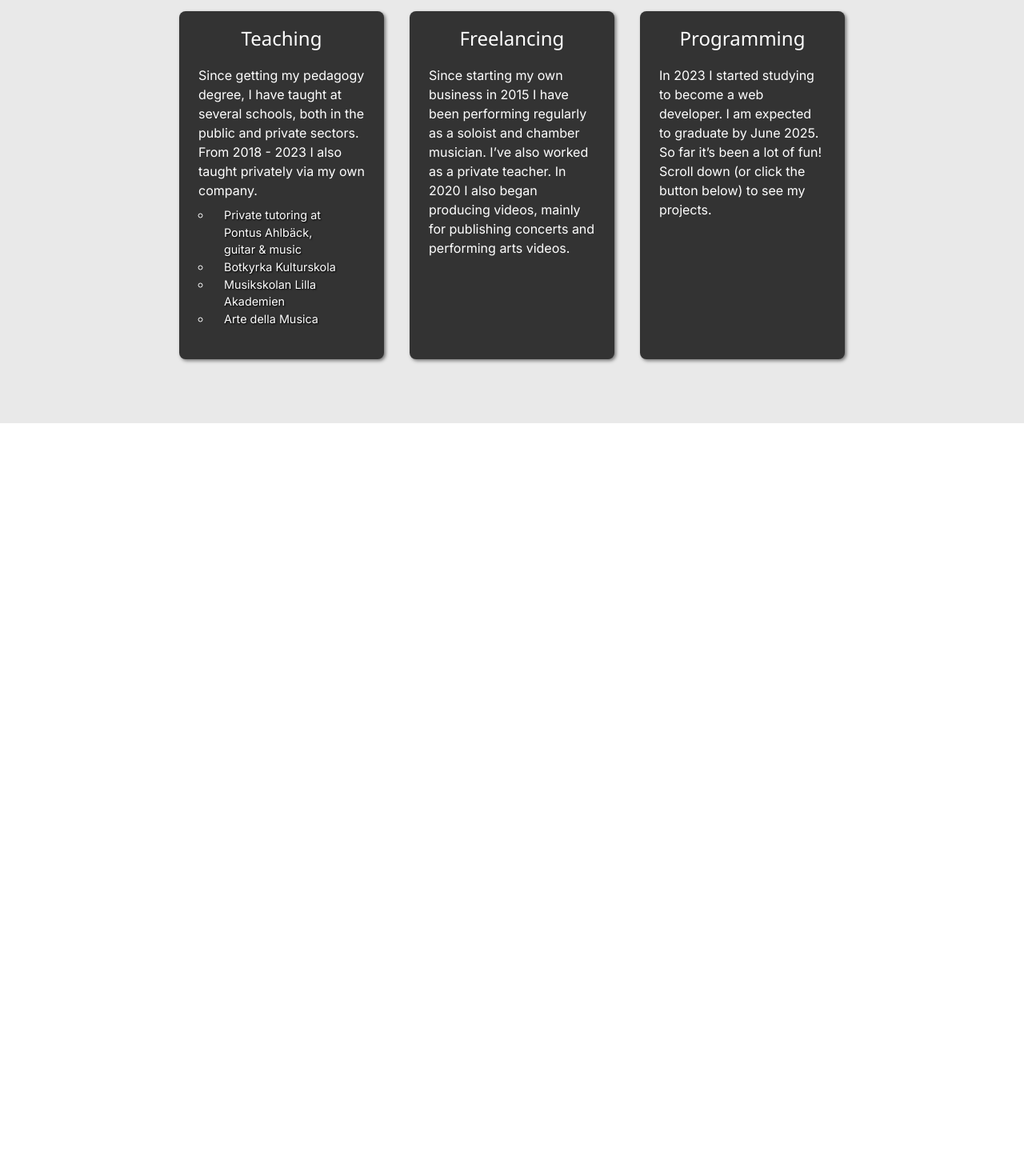
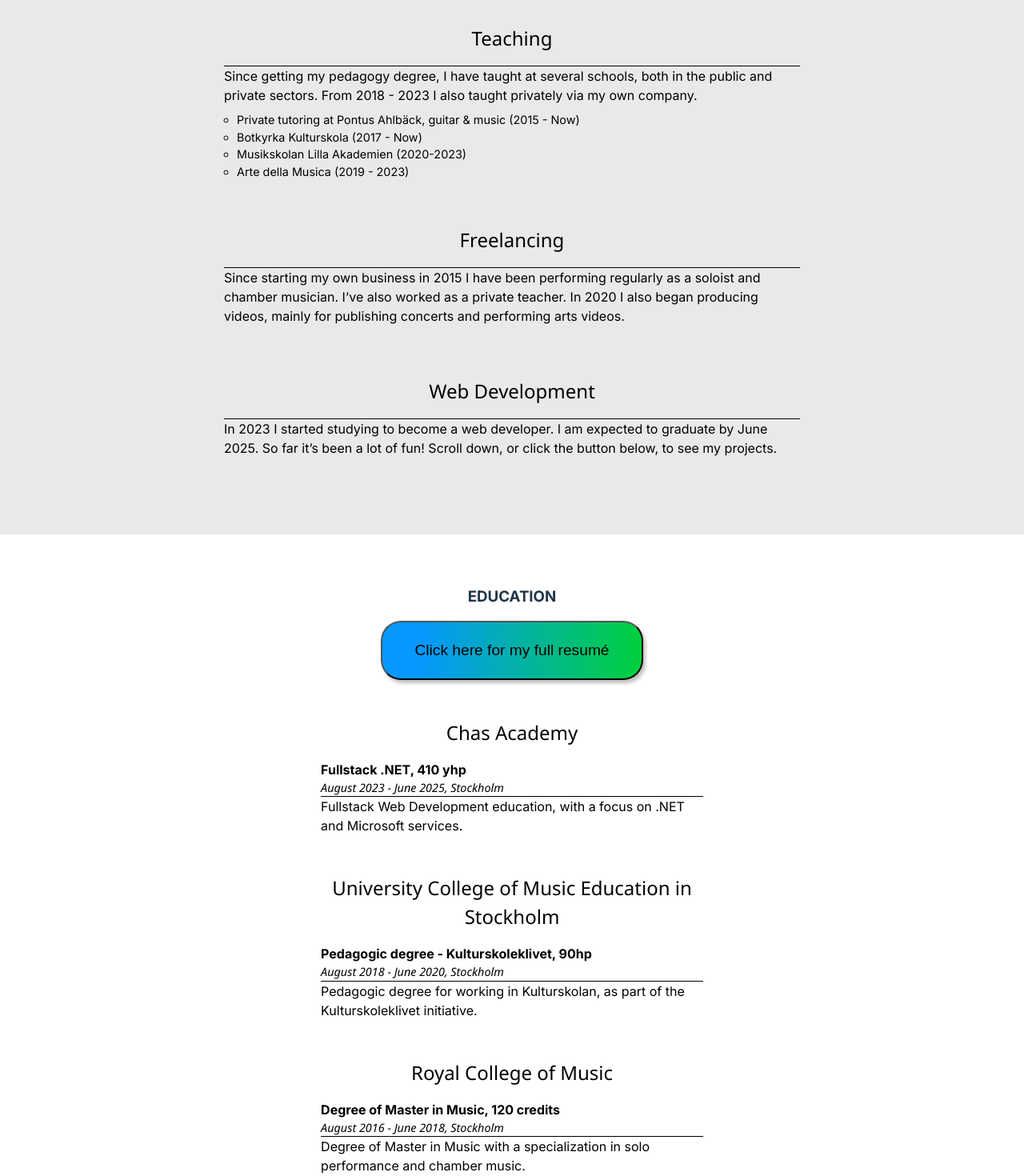
Before and after one commit to PAhlback/cvsida-scroll, a React (Vite) app in the folder cvsida-scroll-react/: page / in a window 1280 px wide. Shown: the part 1880-3350 px from the top of the page at 80% size. Before the commit the page ends 2409 px from the top, so only its background shows below. Built offline with nearby package versions, Linux system fonts and the light colour scheme.

Commit message:
Update education cards, finish education component under resumé

```diff
--- /dev/null
+++ b/cvsida-scroll-react/src/components/EducationCard.jsx
@@ -0,0 +1,26 @@
+import React from 'react'
+
+import Data from '../data/education-card-data.json'
+
+import './ExperienceCard.css'
+
+const EducationCard = () => {
+  return (
+    <>
+        {
+            Data.map((d) => {
+                return(
+                    <article className='experience-card education-card' key={d.programName}>
+                        <h3 className='exp-head'>{d.nameOfSchool}</h3>
+                        <h5 className='program-name'>{d.programName}, {d.credits}</h5>
+                        <h6 className='program-dur'>{d.duration}, {d.location}</h6>
+                        <p className='exp-desc'>{d.description}</p>
+                    </article>
+                )
+            })
+        }
+    </>
+  )
+}
+
+export default EducationCard
--- a/cvsida-scroll-react/src/components/ExperienceCard.css
+++ b/cvsida-scroll-react/src/components/ExperienceCard.css
@@ -1,11 +1,8 @@
 .experience-card {
-    max-width: 20%;
-    padding: 1rem 1.5rem 2rem;
-    box-shadow: 2px 2px 4px rgb(114, 114, 114);
-    background-color: #333;
-    color: white;
+    max-width: 60%;
+    padding: 1rem 1.5rem 0;
+    color: black;
     margin: 1rem 1rem;
-    border-radius: 8px;
 }
 
 .exp-head {
@@ -16,9 +13,9 @@
     font-weight: 400;
 }
 
-/* .exp-desc {
-
-} */
+.exp-desc {
+    border-top: 1px solid black;
+}
 
 .exp-list {
     display: flex;
@@ -28,3 +25,18 @@
     padding-left: 1rem;
     font-size: 0.9rem;
 }
+
+.program-name {
+    font-size: 1rem;
+
+}
+.program-dur {
+    font-size: 0.9rem;
+    font-family: 'Segoe UI', Tahoma, Geneva, Verdana, sans-serif;
+    font-style: italic;
+    font-weight: 400;
+}
+
+.education-card {
+    max-width: 70%;
+}
--- a/cvsida-scroll-react/src/components/Header.css
+++ b/cvsida-scroll-react/src/components/Header.css
@@ -1,4 +1,4 @@
-header {
+.page-header {
     position: absolute;
     display: flex;
     top: 1rem;
@@ -8,13 +8,13 @@ header {
     color: white;
 }
 
-ul {
+.page-header ul {
     list-style-type: none;
     display: flex;
 
 }
 
-li {
+.page-header li {
     padding: 0 1rem;
     text-shadow: 1px 1px 2px black;
 }
--- a/cvsida-scroll-react/src/components/Header.jsx
+++ b/cvsida-scroll-react/src/components/Header.jsx
@@ -4,7 +4,7 @@ import './Header.css'
 const Header = () => {
   return (
     <>
-        <header>
+        <header className='page-header'>
             <nav>
                 <ul>
                     <li>HOME</li>
--- a/cvsida-scroll-react/src/components/Resume.jsx
+++ b/cvsida-scroll-react/src/components/Resume.jsx
@@ -1,18 +1,30 @@
 import React from 'react'
 
 import ExperienceCard from './ExperienceCard'
+import EducationCard from './EducationCard'
 
 const Resume = () => {
   return (
-    <section className='resume'>
-        <h2>RESUMÉ</h2>
-        <h3>EXPERIENCE</h3>
+    <>
+      <section className='resume experience'>
+          <h2>RESUMÉ</h2>
+          <h3>EXPERIENCE</h3>
+          <button className='full-resume-button'><h6>Click here for my full resumé</h6></button>
+          <section className='work-experience'>
+            <ExperienceCard />
+          </section>
+      </section>
+
+      <section className='resume education'>
+        <h3>EDUCATION</h3>
         <button className='full-resume-button'><h6>Click here for my full resumé</h6></button>
-        <section className='work-experience'>
-          <ExperienceCard />
+        <section className='work-experience education-cards'>
+          <EducationCard />
         </section>
+      </section>
 
-    </section>
+    </>
+
   )
 }
 
--- /dev/null
+++ b/cvsida-scroll-react/src/data/education-card-data.json
@@ -0,0 +1,26 @@
+[
+    {
+        "nameOfSchool": "Chas Academy",
+        "programName": "Fullstack .NET",
+        "credits": "410 yhp",
+        "duration": "August 2023 - June 2025",
+        "location": "Stockholm",
+        "description": "Fullstack Web Development education, with a focus on .NET and Microsoft services."
+    },
+    {
+        "nameOfSchool": "University College of Music Education in Stockholm",
+        "programName": "Pedagogic degree - Kulturskoleklivet",
+        "credits": "90hp",
+        "duration": "August 2018 - June 2020",
+        "location": "Stockholm",
+        "description": "Pedagogic degree for working in Kulturskolan, as part of the Kulturskoleklivet initiative."
+    },
+    {
+        "nameOfSchool": "Royal College of Music",
+        "programName": "Degree of Master in Music",
+        "credits": "120 credits",
+        "duration": "August 2016 - June 2018",
+        "location": "Stockholm",
+        "description": "Degree of Master in Music with a specialization in solo performance and chamber music."
+    }
+]
--- a/cvsida-scroll-react/src/data/experience-card-data.json
+++ b/cvsida-scroll-react/src/data/experience-card-data.json
@@ -3,10 +3,10 @@
         "headline": "Teaching",
         "description": "Since getting my pedagogy degree, I have taught at several schools, both in the public and private sectors. From 2018 - 2023 I also taught privately via my own company.",
         "experience": [
-            "Private tutoring at Pontus Ahlbäck, guitar & music",
-            "Botkyrka Kulturskola",
-            "Musikskolan Lilla Akademien",
-            "Arte della Musica"
+            "Private tutoring at Pontus Ahlbäck, guitar & music (2015 - Now)",
+            "Botkyrka Kulturskola (2017 - Now)",
+            "Musikskolan Lilla Akademien (2020-2023)",
+            "Arte della Musica (2019 - 2023)"
         ]
     },
     {
@@ -17,8 +17,8 @@
         ]
     },
     {
-        "headline": "Programming",
-        "description": "In 2023 I started studying to become a web developer. I am expected to graduate by June 2025. So far it’s been a lot of fun! Scroll down (or click the button below) to see my projects.",
+        "headline": "Web Development",
+        "description": "In 2023 I started studying to become a web developer. I am expected to graduate by June 2025. So far it’s been a lot of fun! Scroll down, or click the button below, to see my projects.",
         "experience": [
 
         ]
--- a/cvsida-scroll-react/src/index.css
+++ b/cvsida-scroll-react/src/index.css
@@ -116,11 +116,17 @@ h2 {
 
 .work-experience {
   display: flex;
-  flex-flow: wrap row;
-  justify-content: center;
+  flex-flow: wrap column;
+  align-items: center;
 }
 
+/* EDUCATION */
+.education {
+  background-color: white;
+}
+/* .education-cards {
 
+} */
 
 
 
```
